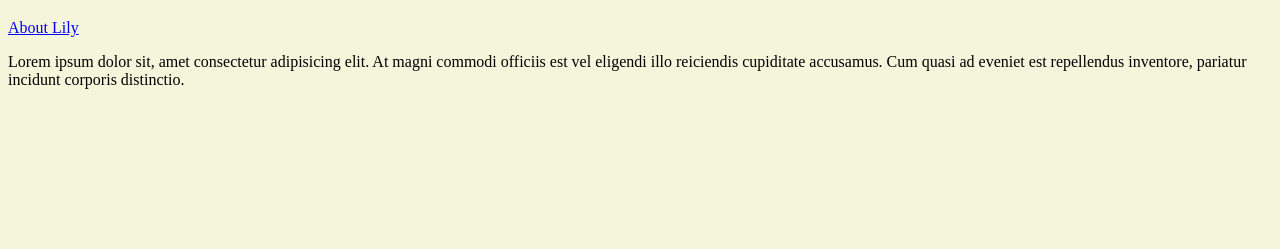
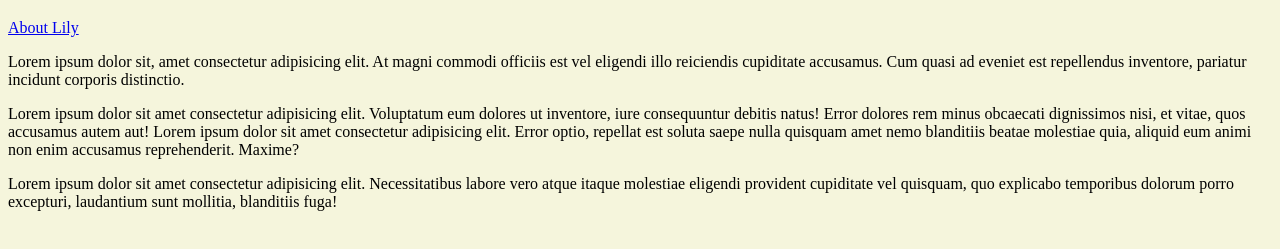
Before and after one commit to lilydosedel/3300-demo2, a plain HTML site: page index.html in a window 1280 px wide. Shown: the part 61-310 px from the top of the page. Drawn offline with Linux system fonts and the light colour scheme.

Commit message:
Update index.html

```diff
--- a/index.html
+++ b/index.html
@@ -15,6 +15,12 @@
         <p>
             Lorem ipsum dolor sit, amet consectetur adipisicing elit. At magni commodi officiis est vel eligendi illo reiciendis cupiditate accusamus. Cum quasi ad eveniet est repellendus inventore, pariatur incidunt corporis distinctio.
         </p>
+        <p>Lorem ipsum dolor sit amet consectetur adipisicing elit. Voluptatum eum dolores ut inventore, iure consequuntur debitis natus! Error dolores rem minus obcaecati dignissimos nisi, et vitae, quos accusamus autem aut!
+            Lorem ipsum dolor sit amet consectetur adipisicing elit. Error optio, repellat est soluta saepe nulla quisquam amet nemo blanditiis beatae molestiae quia, aliquid eum animi non enim accusamus reprehenderit. Maxime?
+        </p>
+        <p>Lorem ipsum dolor sit amet consectetur adipisicing elit. Necessitatibus labore vero atque itaque molestiae eligendi provident cupiditate vel quisquam, quo explicabo temporibus dolorum porro excepturi, laudantium sunt mollitia, blanditiis fuga!
+
+        </p>
     </body>
 
 </html>
```
